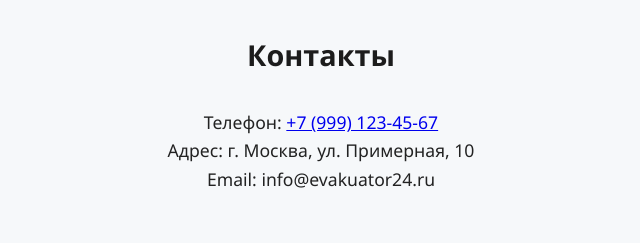
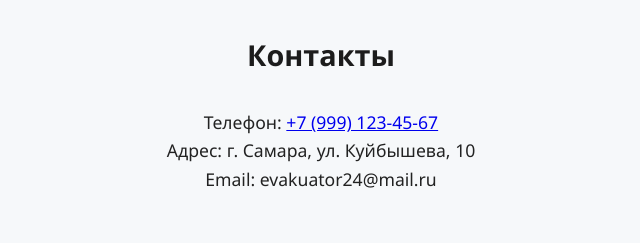
Before and after one commit to KananSMDV/coursework, a plain HTML site: page index.html in a window 1280 px wide. Shown: the part 1160-1403 px from the top of the page, 319-959 px from the left. Drawn offline with Linux system fonts and the light colour scheme.

Commit message:
Update index.html

```diff
--- a/index.html
+++ b/index.html
@@ -55,8 +55,8 @@
   <section id="contacts">
     <h2>Контакты</h2>
     <p>Телефон: <a href="tel:+79991234567">+7 (999) 123-45-67</a></p>
-    <p>Адрес: г. Москва, ул. Примерная, 10</p>
-    <p>Email: info@evakuator24.ru</p>
+    <p>Адрес: г. Самара, ул. Куйбышева, 10</p>
+    <p>Email: evakuator24@mail.ru</p>
   </section>
 
   <!-- Заявка -->
```
